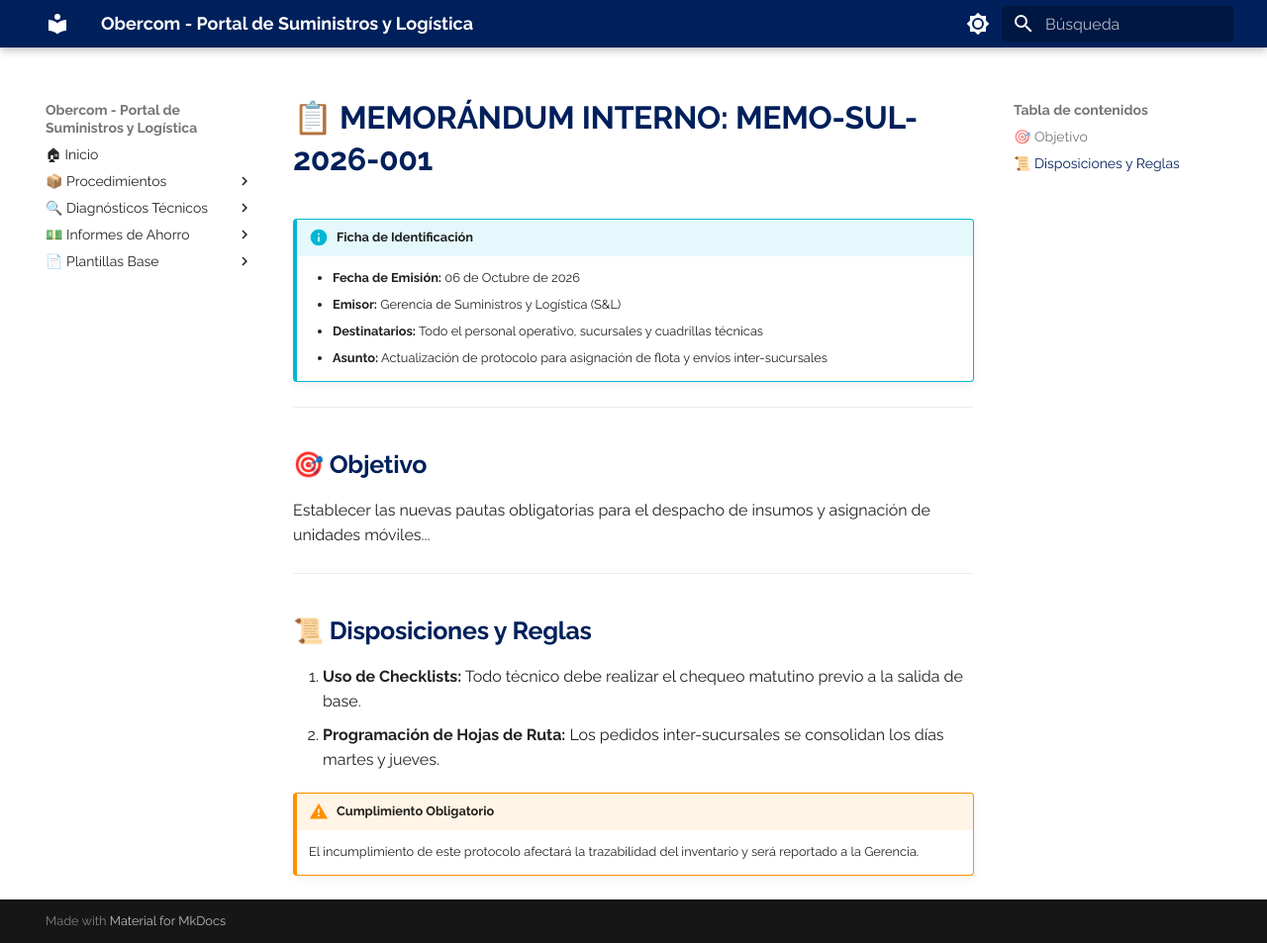
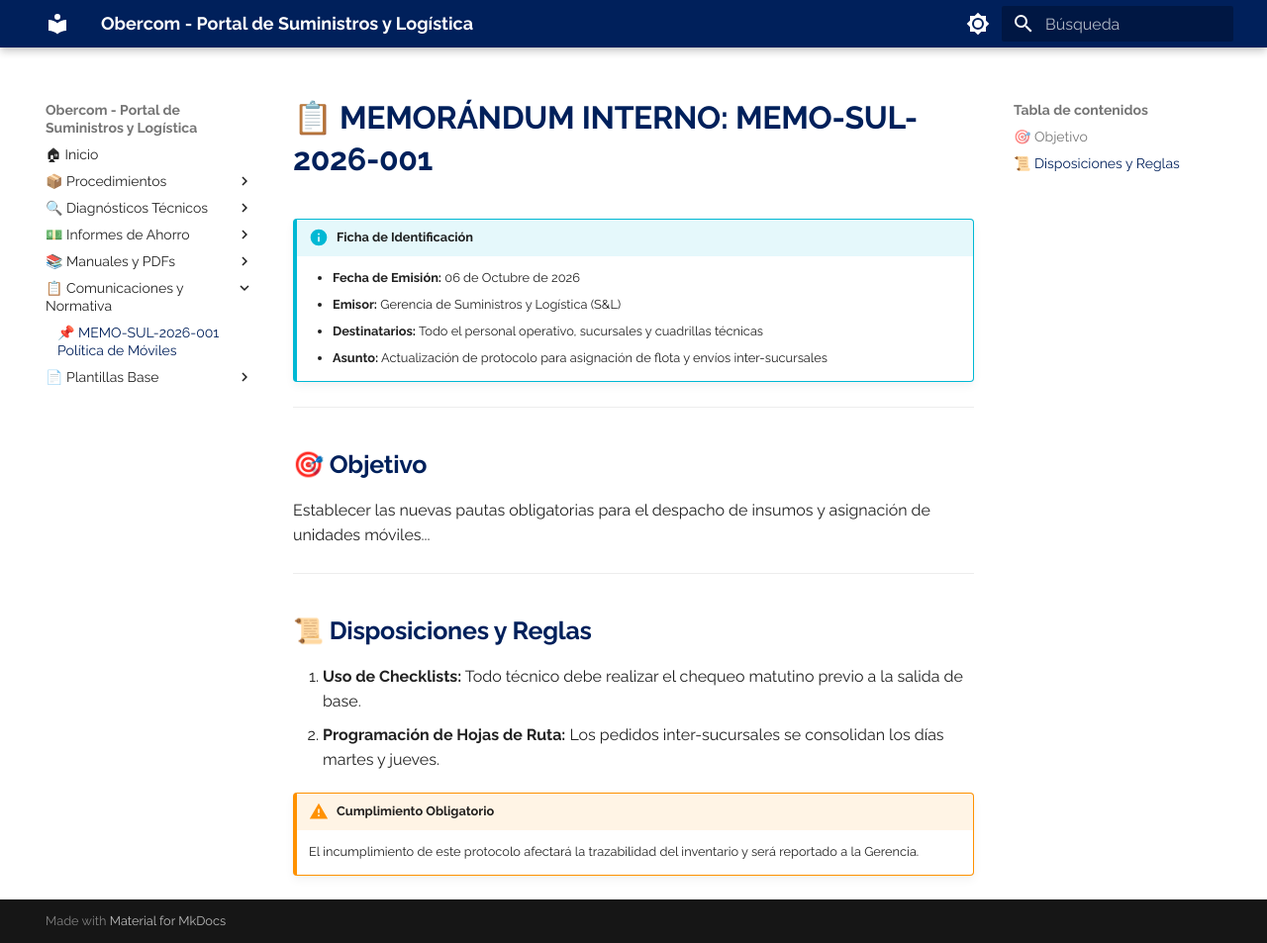
Before and after one commit to elingenierok/procedimientos-isp, an MkDocs documentation site: the page built from docs/comunicaciones/MEMO-SUL-2026-001.md, in a window 1280 px wide and 953 px high. Shown: the whole window at 99% size. Built offline with MkDocs 1.6.1 and Material for MkDocs 9.7.7, drawn with Linux system fonts in a browser that asks for light colours.

Commit message:
Add new sections for manuals and communications

```diff
--- a/mkdocs.yml
+++ b/mkdocs.yml
@@ -66,6 +66,10 @@ nav:
       - 🧪 DG-EQU-001 Diagnóstico de equipos devueltos: diagnosticos/DG-EQU-001.md
   - 💵 Informes de Ahorro:
       - 📊 Ahorro en Logística Propia: ahorros-logistica/09septiembre.md
+  - 📚 Manuales y PDFs:
+      - 📄 Visor de Manuales: manuales/index.md
+  - 📋 Comunicaciones y Normativa:
+      - 📌 MEMO-SUL-2026-001 Política de Móviles: comunicaciones/MEMO-SUL-2026-001.md
   - 📄 Plantillas Base:
       - 📄 Procedimientos: plantilla-base.md
       - 🧪 Diagnósticos: plantilla-diagnostico.md
```
